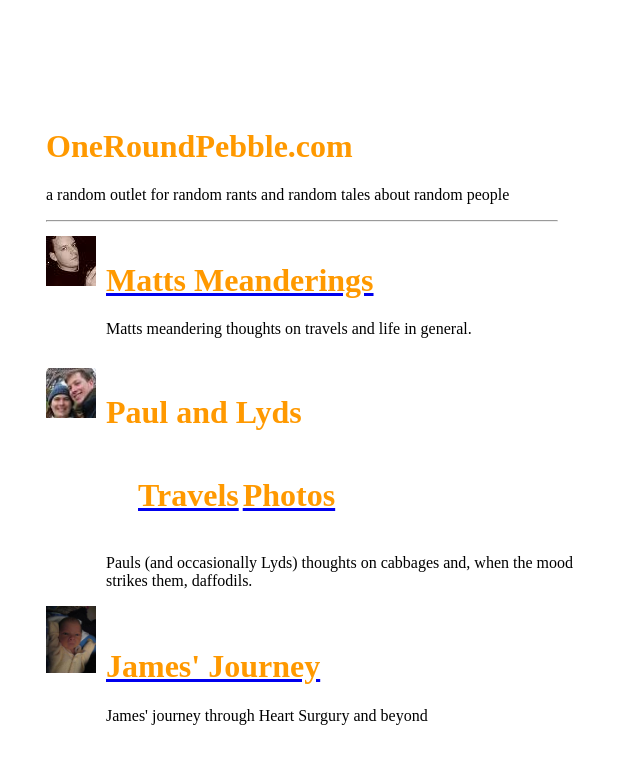
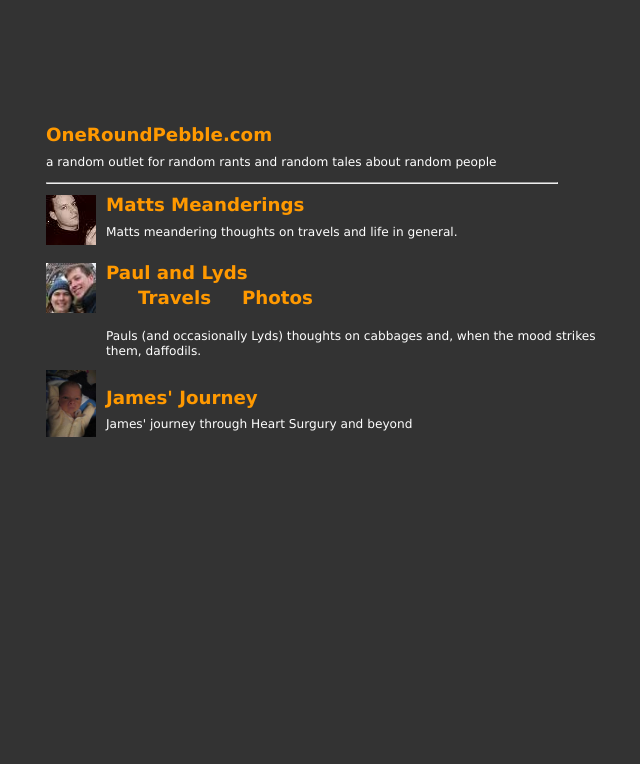
Before and after one commit to bigfish1900/oneroundpebble.com, a plain HTML site: page index.html in a window 1280 px wide. Shown: the whole page, without its empty margins (338-978 px from the left). Drawn offline with Linux system fonts and the light colour scheme; the site is published under a folder, as on GitHub Pages, so addresses that start at the root find nothing.

Commit message:
index update

```diff
--- a/index.html
+++ b/index.html
@@ -2,8 +2,8 @@
 <html class="no-js">
     <head>
 		<TITLE>OneRoundPebble.com</TITLE>
-		<link rel="stylesheet" href="/Themes/Blogs/luxinterior/style/style.css" type="text/css" media="screen" />
-		<link rel="stylesheet" href="/Themes/Blogs/luxinterior/style/wide.css" type="text/css" media="screen" />
+		<link rel="stylesheet" href="Themes/Blogs/luxinterior/style/style.css" type="text/css" media="screen" />
+		<link rel="stylesheet" href="Themes/Blogs/luxinterior/style/wide.css" type="text/css" media="screen" />
 		<link rel="stylesheet" href="default.css" type="text/css" media="screen" />
     </head>
 
```
